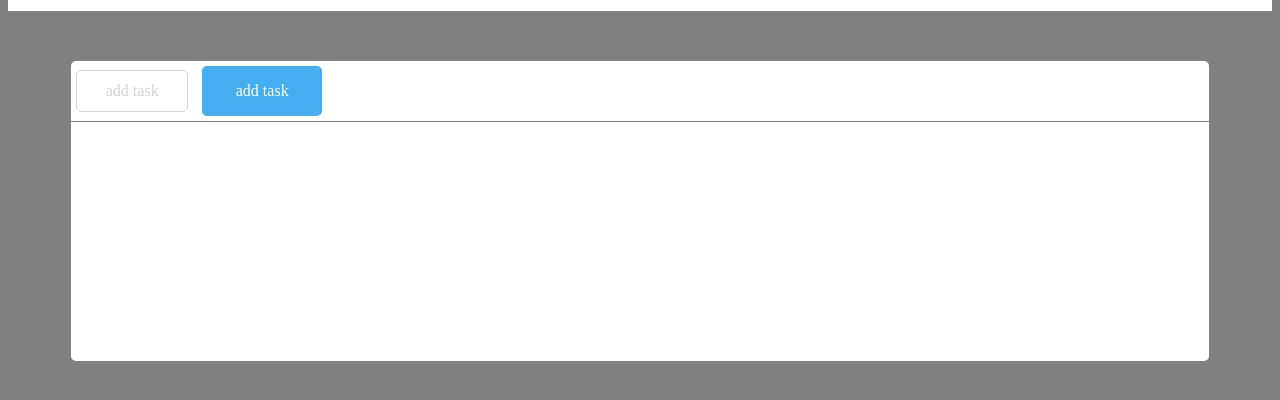
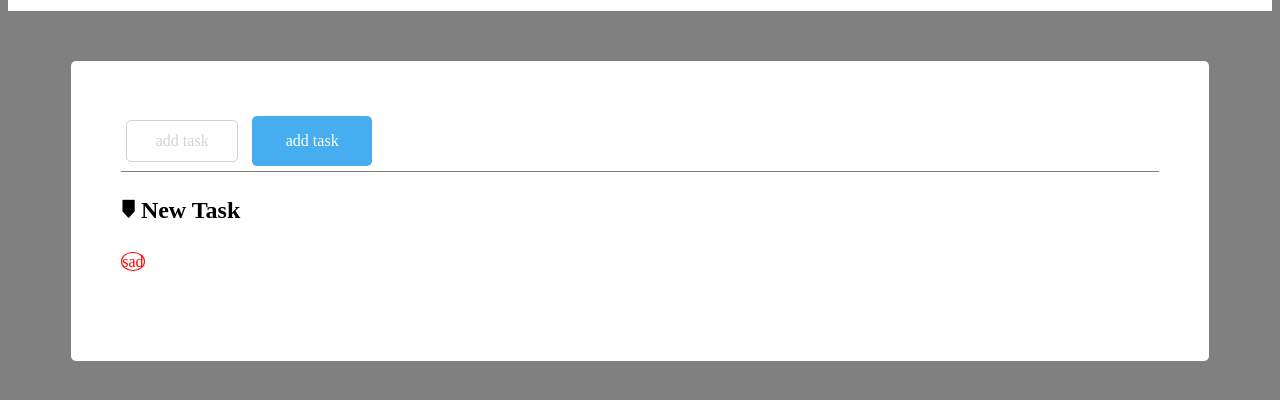
Before and after one commit to CarloCassini/html-css-toboolist, a plain HTML site: page index.html in a window 1280 px wide. Shown: the part 90-490 px from the top of the page. Drawn offline with Linux system fonts and the light colour scheme.

Commit message:
add content main + circle

```diff
--- a/CSS/style.css
+++ b/CSS/style.css
@@ -6,8 +6,11 @@ body{
     background-color: white;
     width: 90%;
     margin: 50px auto ;
+    padding: 50px;
     border-radius: 5px;
     min-height: 300px;
+    /* box sizing toglie la dimensione a padding e border */
+    box-sizing: border-box;
 }
 
 /* pet header */
@@ -19,7 +22,6 @@ header{
 }
 
 /* per navigator */
-
 nav{
 border-bottom: 1px solid  gray;
 
@@ -37,7 +39,21 @@ border-bottom: 1px solid  gray;
 
     line-height: 30px;
     text-align: center;
+}
 
+/* per main */
+
+.circle{
+    border: 1px solid;
+    border-radius: 50%;
+}
+.contentRed{
+    color: red;
+    border-color: red;
+}
+.contentGreen{
+    color: green;
+    border-color: green;
 }
 
 .blueBtt{
--- a/index.html
+++ b/index.html
@@ -30,13 +30,13 @@
 
         <!-- main -->
         <main>
+            <section>
+                <h2> &#129079;  New Task</h2>
+                <span class=" circle contentRed">sad</span>
+            </section>
 
         </main>
 
-        <!-- footer -->
-        <footer>
-
-        </footer>
     </div>
 
 </body>
```
